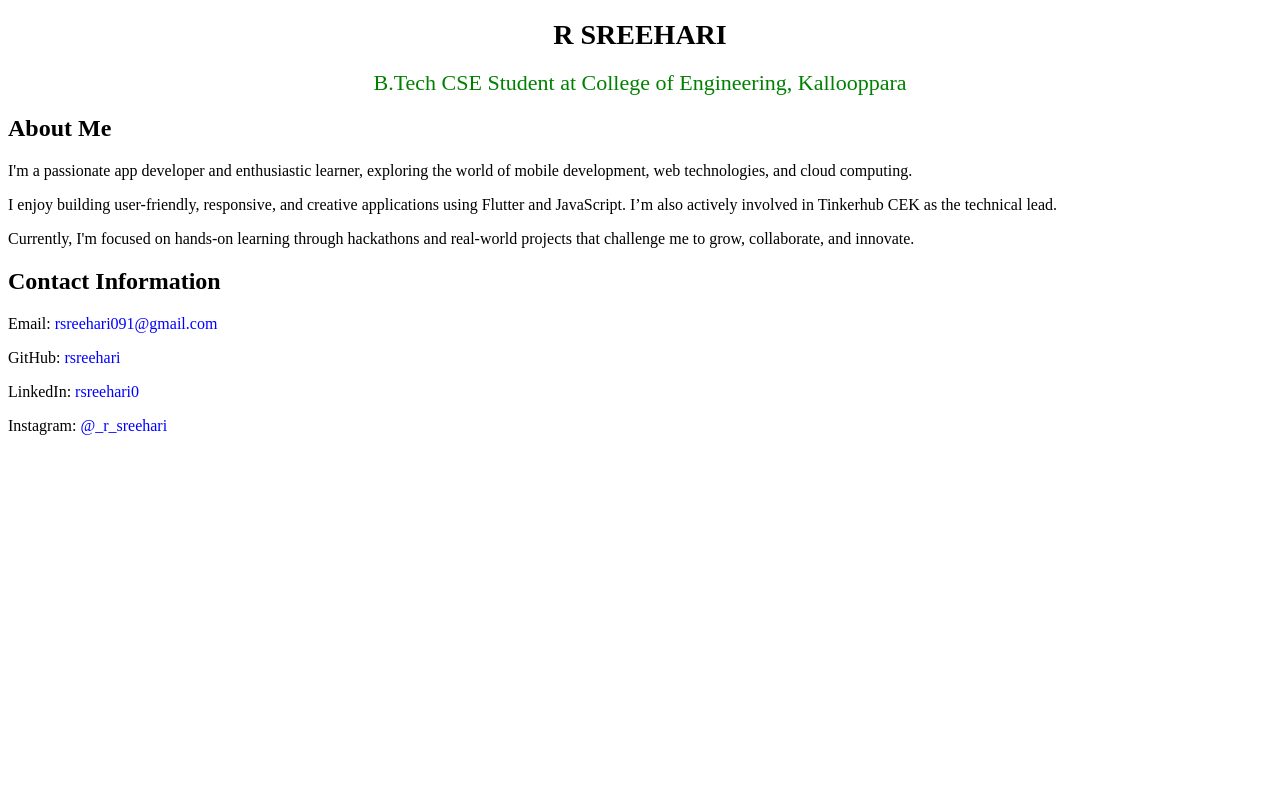
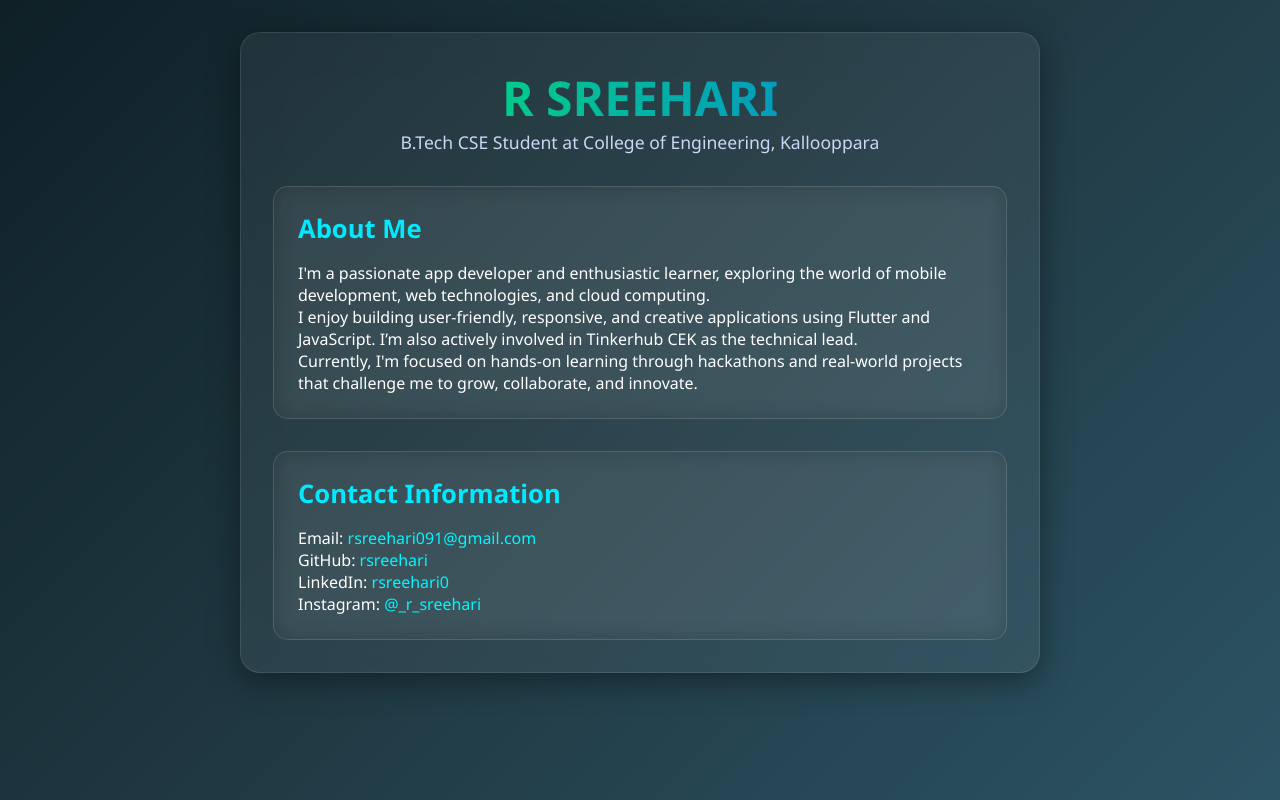
Before and after one commit to rsreehari/Biography, a plain HTML site: page index.html in a window 1280 px wide. Drawn offline with Linux system fonts and the light colour scheme.

Commit message:
styles.css

```diff
--- a/styles.css
+++ b/styles.css
@@ -1,52 +1,122 @@
-.name{
-    text-align:center;
-    font-size:28px;
-    color:black;
-    font-weight:bold;
-}
-.bio{
-    font-size:22px;
-    text-align:center;
-    color:green;
-    margin-top:auto;
-    margin-bottom:auto;
-}
-.about-me{
-    font-size:20px;
-    color:rgb(6, 186, 231);
-    margin-top:10px;
-    margin-bottom:10px;
-}
-.biography{
-    height:auto;
-    width:500px;;
-    margin-left:auto;
-    margin-right:auto;
-    background-color:rgba(255,255,255,0.1);
-    margin-top:10px;
-    margin-bottom: 10px;
-    padding:20px;
-    border-radius:10px;
-    box-shadow: 0 4px 8px rgba(0,0,0,0.2);
+/* RESET */
+* {
+  margin: 0;
+  padding: 0;
+  box-sizing: border-box;
 }
 
- a:link {
-      color: blue;
-      text-decoration: none;
-    }
+body {
+  font-family: 'Segoe UI', sans-serif;
+  background: linear-gradient(135deg, #0f2027, #203a43, #2c5364);
+  color: #ffffff;
+  min-height: 100vh;
+  display: flex;
+  justify-content: center;
+  align-items: flex-start;
+  padding: 2rem;
+}
 
-    a:visited {
-      color: purple;
-    }
+/* Container */
+.container {
+  max-width: 800px;
+  width: 100%;
+  background: rgba(255, 255, 255, 0.06);
+  border: 1px solid rgba(255, 255, 255, 0.1);
+  border-radius: 20px;
+  padding: 2rem;
+  backdrop-filter: blur(20px);
+  box-shadow: 0 8px 32px rgba(0, 0, 0, 0.4);
+  animation: fadeIn 1s ease forwards;
+}
 
-    a:hover {
-      color: red;
-      text-decoration: underline;
-    }
+/* Header */
+header {
+  text-align: center;
+  margin-bottom: 2rem;
+}
 
-    a:active {
-      color: orange;
-    }
-p:hover{
-   color:black;
+.name {
+  font-size: 3rem;
+  font-weight: 700;
+  background: linear-gradient(to right, #00f260, #0575e6);
+  -webkit-background-clip: text;
+  -webkit-text-fill-color: transparent;
+  animation: slideDown 1s ease-out;
 }
+
+.bio {
+  font-size: 1.1rem;
+  color: #cdd6f4;
+  animation: fadeUp 1.2s ease-out;
+}
+
+/* Sections */
+section {
+  margin-top: 2rem;
+  padding: 1.5rem;
+  border-radius: 15px;
+  background: rgba(255, 255, 255, 0.08);
+  border: 1px solid rgba(255, 255, 255, 0.1);
+  box-shadow: inset 0 0 20px rgba(0, 0, 0, 0.2);
+  animation: fadeUp 1.5s ease-out;
+}
+
+h2 {
+  margin-bottom: 1rem;
+  color: #00eaff;
+  font-size: 1.6rem;
+}
+
+/* Links */
+a {
+  color: #00f7ff;
+  text-decoration: none;
+  position: relative;
+  transition: color 0.3s ease;
+}
+
+a::after {
+  content: '';
+  position: absolute;
+  left: 0;
+  bottom: -3px;
+  width: 0%;
+  height: 2px;
+  background-color: #00f7ff;
+  transition: width 0.3s ease;
+}
+
+a:hover {
+  color: #ffffff;
+}
+
+a:hover::after {
+  width: 100%;
+}
+
+/* Animations */
+@keyframes fadeIn {
+  0% { opacity: 0; transform: scale(0.95); }
+  100% { opacity: 1; transform: scale(1); }
+}
+
+@keyframes fadeUp {
+  0% { opacity: 0; transform: translateY(30px); }
+  100% { opacity: 1; transform: translateY(0); }
+}
+
+@keyframes slideDown {
+  0% { opacity: 0; transform: translateY(-30px); }
+  100% { opacity: 1; transform: translateY(0); }
+}
+
+/* Responsive */
+@media (max-width: 600px) {
+  .name {
+    font-size: 2.2rem;
+  }
+
+  section {
+    padding: 1rem;
+  }
+}
```
